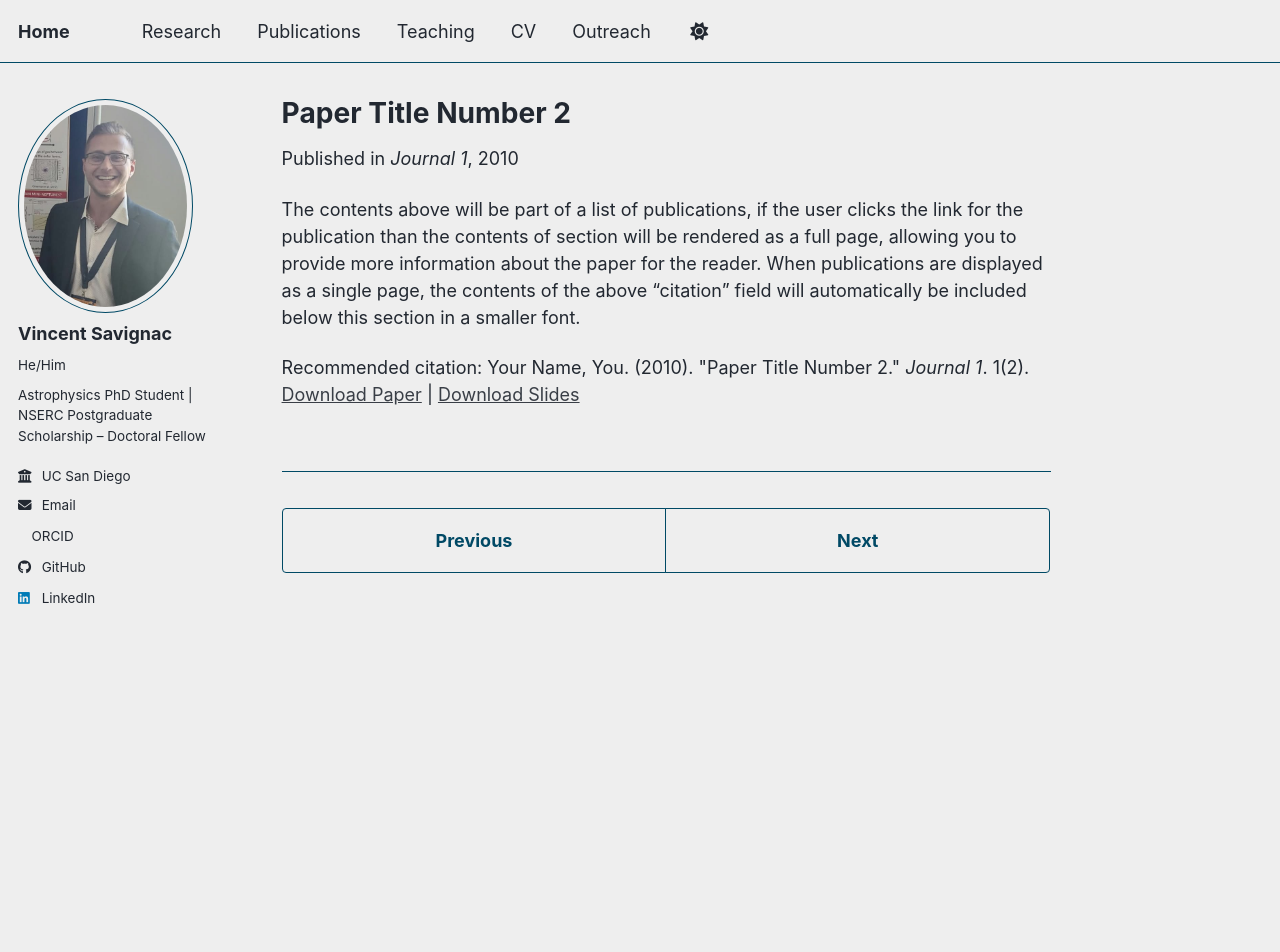
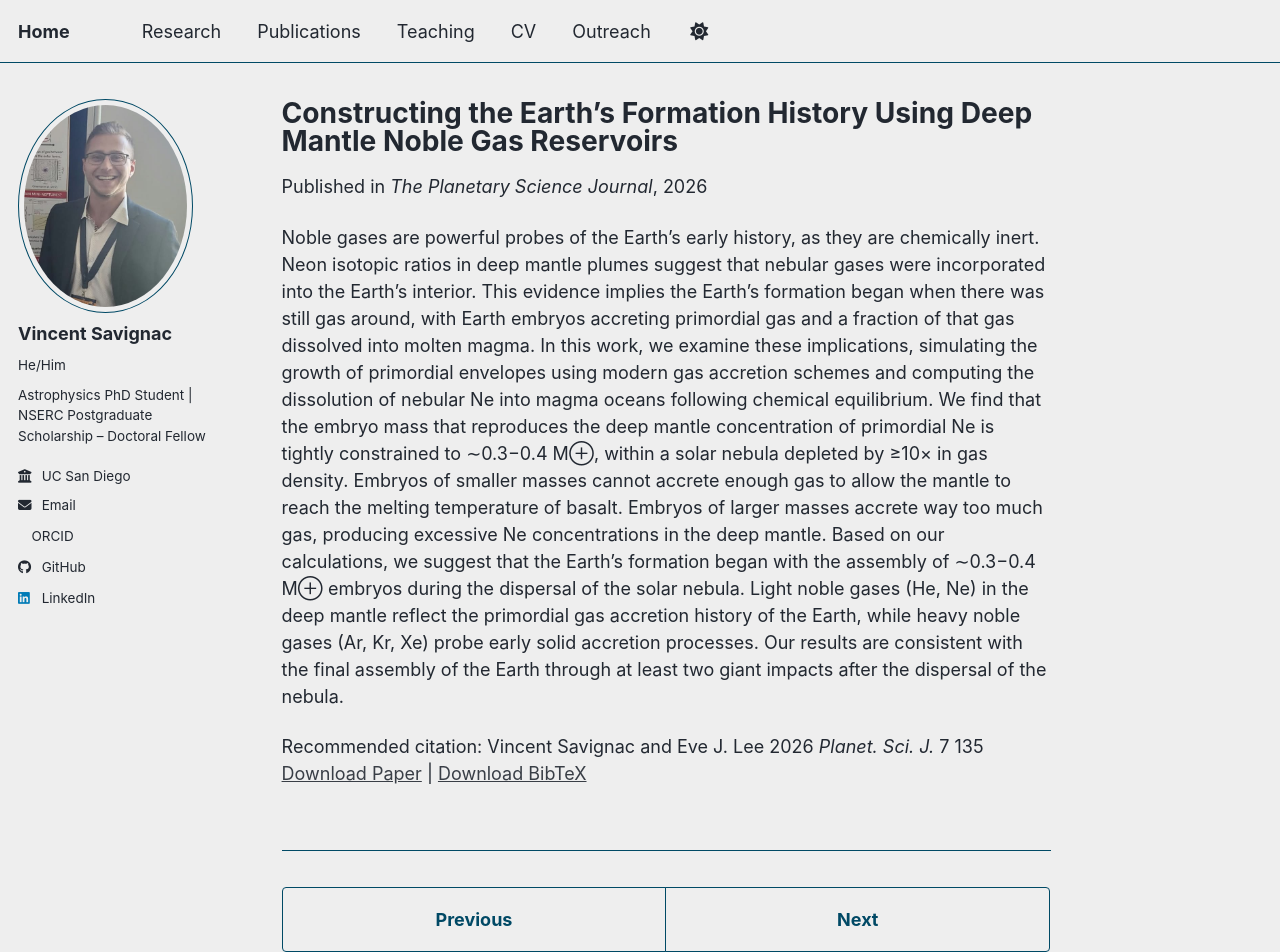
Before and after one commit to vincentsavignac/vincentsavignac.github.io, a Jekyll site: the page built from _publications/2010-10-01-paper-title-number-2.md, in a window 1280 px wide and 952 px high. Built offline with Jekyll 4.4.1, drawn with Linux system fonts in a browser that asks for light colours; a script bundle is joined from its source files by our own code; a style sheet for code colours, icons or effects is not loaded.

Commit message:
Revise publication entry for 'Constructing the Earth's Formation History'
Updated publication details including title, date, venue, and citation. Revised the excerpt to reflect the new content of the paper.

```diff
--- a/_publications/2010-10-01-paper-title-number-2.md
+++ b/_publications/2010-10-01-paper-title-number-2.md
@@ -1,14 +1,14 @@
 ---
-title: "Paper Title Number 2"
+title: "Constructing the Earth's Formation History Using Deep Mantle Noble Gas Reservoirs"
 collection: publications
-category: manuscripts
-permalink: /publication/2010-10-01-paper-title-number-2
+category: first_author
+permalink: /publication/2026-06-02-earth_formation
 excerpt: 'This paper is about the number 2. The number 3 is left for future work.'
-date: 2010-10-01
-venue: 'Journal 1'
-slidesurl: 'https://academicpages.github.io/files/slides2.pdf'
-paperurl: 'https://academicpages.github.io/files/paper2.pdf'
-citation: 'Your Name, You. (2010). &quot;Paper Title Number 2.&quot; <i>Journal 1</i>. 1(2).'
+date: 2026-06-02
+venue: 'The Planetary Science Journal'
+paperurl: 'https://vincentsavignac.github.io/files/earth_formation_paper.pdf'
+bibtexurl: 'https://vincentsavignac.github.io/files/earth_formation.bib'
+citation: 'Vincent Savignac and Eve J. Lee 2026 <i>Planet. Sci. J.</i> 7 135'
 ---
 
-The contents above will be part of a list of publications, if the user clicks the link for the publication than the contents of section will be rendered as a full page, allowing you to provide more information about the paper for the reader. When publications are displayed as a single page, the contents of the above "citation" field will automatically be included below this section in a smaller font.
+Noble gases are powerful probes of the Earth’s early history, as they are chemically inert. Neon isotopic ratios in deep mantle plumes suggest that nebular gases were incorporated into the Earth’s interior. This evidence implies the Earth’s formation began when there was still gas around, with Earth embryos accreting primordial gas and a fraction of that gas dissolved into molten magma. In this work, we examine these implications, simulating the growth of primordial envelopes using modern gas accretion schemes and computing the dissolution of nebular Ne into magma oceans following chemical equilibrium. We find that the embryo mass that reproduces the deep mantle concentration of primordial Ne is tightly constrained to ∼0.3−0.4 M⊕, within a solar nebula depleted by ≥10× in gas density. Embryos of smaller masses cannot accrete enough gas to allow the mantle to reach the melting temperature of basalt. Embryos of larger masses accrete way too much gas, producing excessive Ne concentrations in the deep mantle. Based on our calculations, we suggest that the Earth’s formation began with the assembly of ∼0.3−0.4 M⊕ embryos during the dispersal of the solar nebula. Light noble gases (He, Ne) in the deep mantle reflect the primordial gas accretion history of the Earth, while heavy noble gases (Ar, Kr, Xe) probe early solid accretion processes. Our results are consistent with the final assembly of the Earth through at least two giant impacts after the dispersal of the nebula.
```
